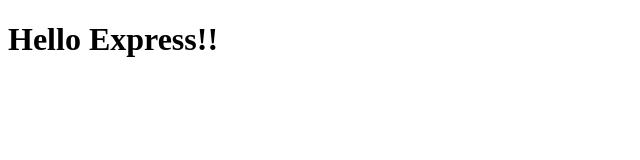
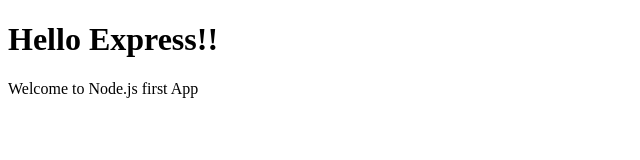
Before and after one commit to lvnagrwl/web-server, a website: page public/index.html in a window 1280 px wide. Shown: the whole page, without its empty margins (0-640 px from the left). Drawn offline with Linux system fonts and the light colour scheme.

Commit message:
Change in public file

```diff
--- a/public/index.html
+++ b/public/index.html
@@ -6,5 +6,6 @@
     </head>
     <body>
        <h1>Hello Express!!</h1>
+       <p>Welcome to Node.js first App</p>
     </body>
 </html>
```
